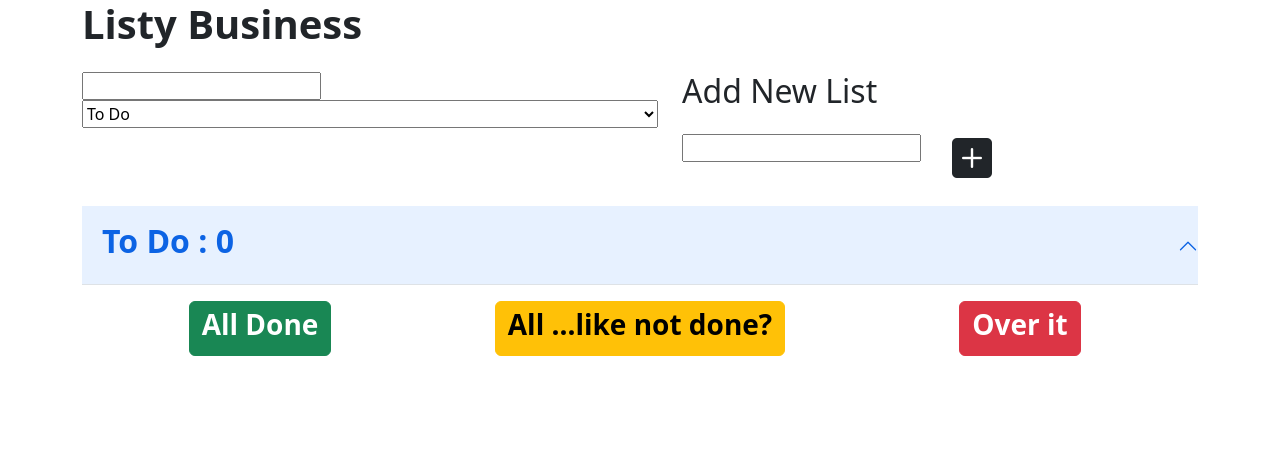
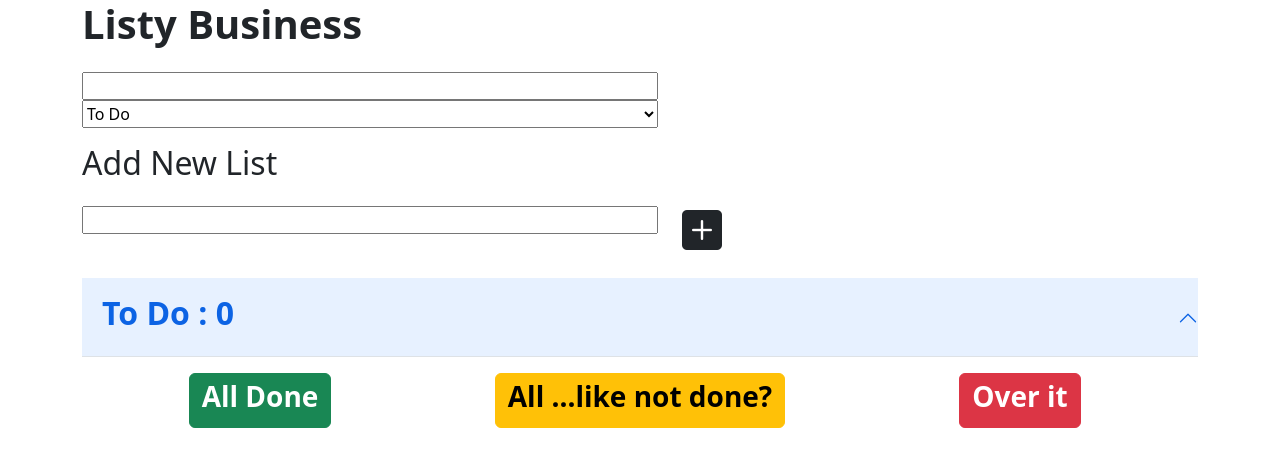
Before and after one commit to tkcthulhu/listy-business, a React (Create React App) app in the folder app/: page / in a window 1280 px wide. Shown: the top 466 px of the page. Built offline with nearby package versions, Linux system fonts and the light colour scheme.

Commit message:
name and favicon updated

```diff
--- a/app/public/index.html
+++ b/app/public/index.html
@@ -24,7 +24,7 @@
       work correctly both with client-side routing and a non-root public URL.
       Learn how to configure a non-root public URL by running `npm run build`.
     -->
-    <title>React App</title>
+    <title>Listy Business</title>
   </head>
   <body>
     <noscript>You need to enable JavaScript to run this app.</noscript>
--- a/app/src/index.css
+++ b/app/src/index.css
@@ -46,6 +46,7 @@ code {
 
 .inputItem {
   height: 3.5vh;
+  width: 45vw;
 }
 
 #listSelect {
```
Also changed, not shown: 1 other file (tests, documents, lock files or other folders).
